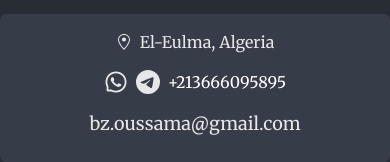
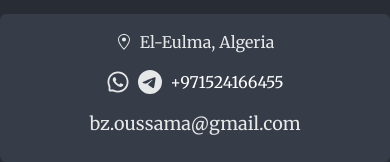
Before and after one commit to ouss4m4/ssrportfolio, a Next.js app: page / in a window 390 px wide. Shown: the part 466-628 px from the top of the page. Built offline with nearby package versions, Linux system fonts and the light colour scheme.

Commit message:
updated phone number

```diff
--- a/pages/index.tsx
+++ b/pages/index.tsx
@@ -29,7 +29,8 @@ import { fadeInUp, stagger } from '../data/animation';
 const Home: NextPage = () => {
   const resumeUrl =
     'https://drive.google.com/file/d/1HI1Eb2yF3QnbQMjIVCUK8A43eEkNFdn_/view?usp=sharing';
-  const phonenum = '+213666095895';
+  // const phonenum = '+213666095895';
+  const phonenum = '+971524166455';
   const socialClassname = () => {
     return 'w-14 h-14 md:w-16 md:h-16 lg:w-20 lg:h-20 xl:w-26  xl:h-26 3xl:w-32 3xl:h-32';
   };
```
